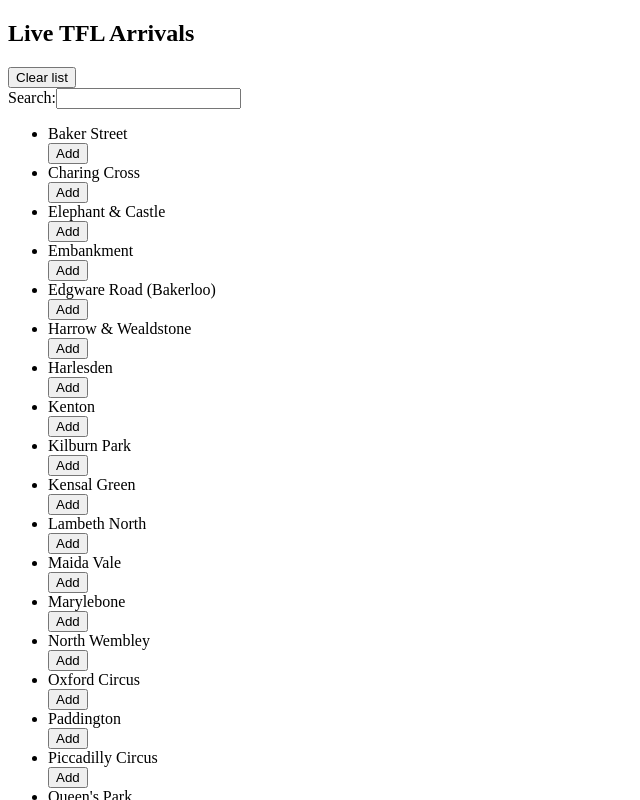
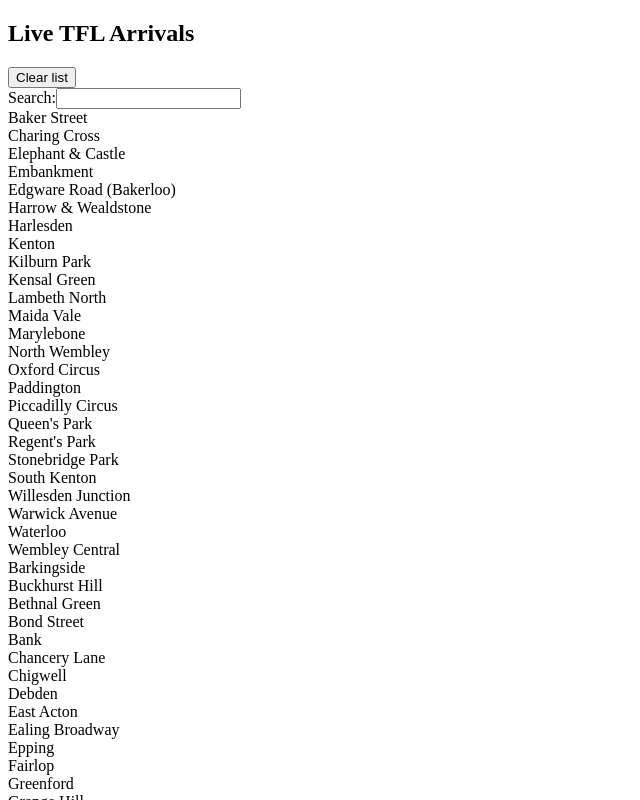
Before and after one commit to trwh/tubes-react, a React (Create React App) app: page / in a window 1280 px wide. Shown: the top 800 px of the page, without its empty margins (0-640 px from the left). Built offline with nearby package versions, Linux system fonts and the light colour scheme.

Commit message:
Update filtered stations list to use clickable divs, ready to be styled.

```diff
--- a/src/App.js
+++ b/src/App.js
@@ -171,14 +171,15 @@
 class FilteredStationList extends Component {
   render() {
     return (
-      <ul>
+      <div id="filtered-stations-dropdown">
         {this.props.stations.map(station => (
-          <div key={station.id}>
-            <li key={station.id}>{station.name}</li>
-            <button onClick={() => this.props.onClick(station)}>Add</button>
+          <div key={station.id}
+            class="filtered-stations-dropdown-item"
+            onClick={() => this.props.onClick(station)}>
+            {station.name}
           </div>
         ))}
-      </ul>
+      </div>
     );
   }
 }
```
